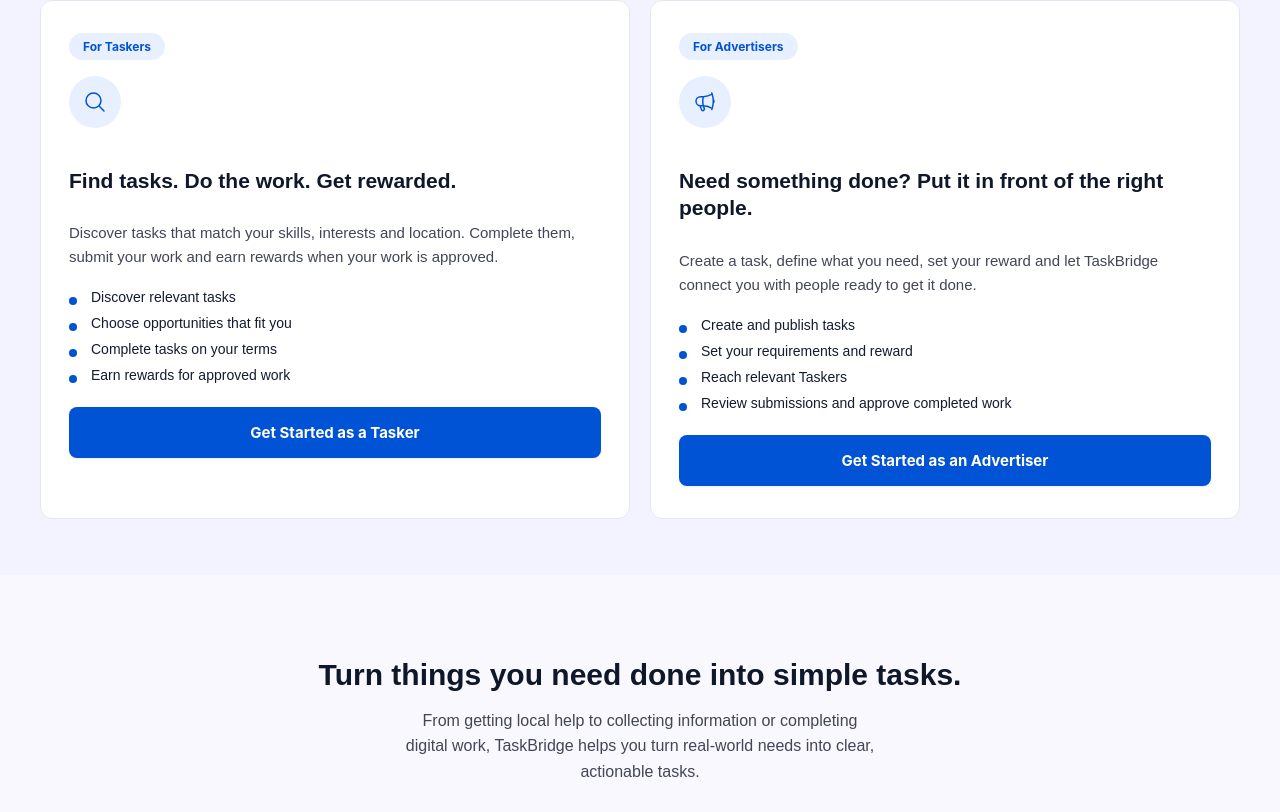
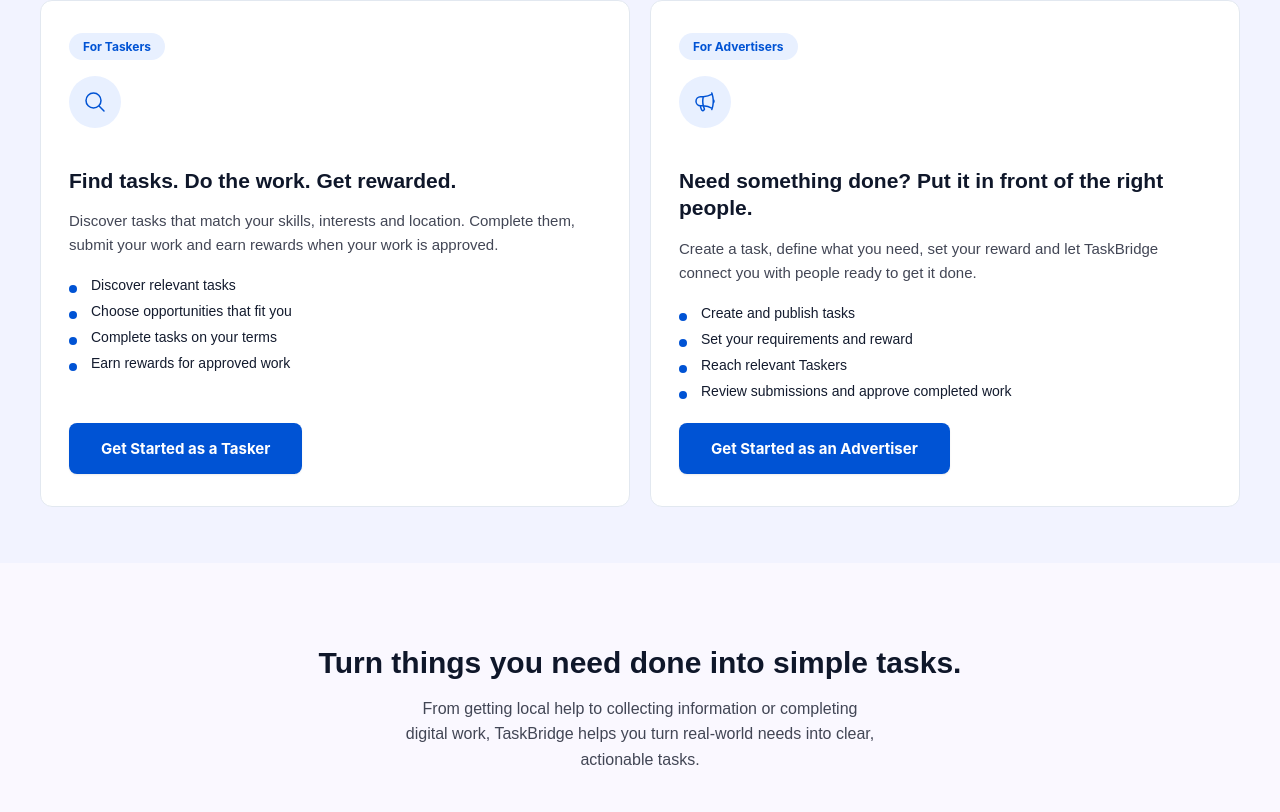
Before and after one commit to Abdull247/Taskora_updated, a React (Vite) app: page / in a window 1280 px wide. Shown: the part 1977-2789 px from the top of the page. Built offline with nearby package versions, Linux system fonts and the light colour scheme; no server answers.

Commit message:
*Landing Fixed alignment of buttons in the taskcards On the Landing page

```diff
--- a/src/pages/Landing/LandingPage.tsx
+++ b/src/pages/Landing/LandingPage.tsx
@@ -334,10 +334,13 @@
 
             <div className="two-sided-grid">
               <div ref={taskerCardRef} className="side-card reveal reveal-left">
+                <div className='side-card-header side-card-child'>
                   <span className="side-label">For Taskers</span>
                   <div className="side-icon">
                     <HiOutlineMagnifyingGlass />
                   </div>
+                </div>
+                <div className='side-card-body side-card-child'>
                   <h3>Find tasks. Do the work. Get rewarded.</h3>
                   <p>Discover tasks that match your skills, interests and location. Complete them, submit your work and earn rewards when your work is approved.</p>
                   <ul className="side-benefits">
@@ -346,16 +349,22 @@
                     <li>Complete tasks on your terms</li>
                     <li>Earn rewards for approved work</li>
                   </ul>
+                </div>
+                <div className='side-card-footer side-card-child'>
                   <Link to="/signup?role=worker" className="btn btn-primary btn-block">
                     Get Started as a Tasker
                   </Link>
                 </div>
+              </div>
 
               <div id="for-advertisers" ref={advertiserCardRef} className="side-card reveal reveal-right">
+                <div className='side-card-header side-card-child'>
                   <span className="side-label">For Advertisers</span>
                   <div className="side-icon">
                     <HiOutlineMegaphone />
                   </div>
+                </div>
+                <div className='side-card-body side-card-child'>
                   <h3>Need something done? Put it in front of the right people.</h3>
                   <p>Create a task, define what you need, set your reward and let TaskBridge connect you with people ready to get it done.</p>
                   <ul className="side-benefits">
@@ -364,9 +373,12 @@
                     <li>Reach relevant Taskers</li>
                     <li>Review submissions and approve completed work</li>
                   </ul>
+                </div>
+                <div className='side-card-footer side-card-child'>
                   <Link to="/signup?role=advertiser" className="btn btn-primary btn-block">
                     Get Started as an Advertiser
                   </Link>
+                </div>
               </div>
             </div>
           </div>
--- a/src/pages/Waitlist/WaitlistPage.css
+++ b/src/pages/Waitlist/WaitlistPage.css
@@ -581,7 +581,11 @@
   margin-bottom: 18px;
 }
 
-.side-card h3 {
+.side-card-body {
+  flex: 1;
+}
+
+.side-card-body h3 {
   font-size: 21px;
   font-weight: 700;
   line-height: 1.3;
@@ -589,7 +593,7 @@
   margin-bottom: 12px;
 }
 
-.side-card > p {
+.side-card-body > p {
   font-size: 15px;
   line-height: 1.6;
   color: var(--color-on-surface-variant);
```
Lines whose indentation alone changed are shown as unchanged.
